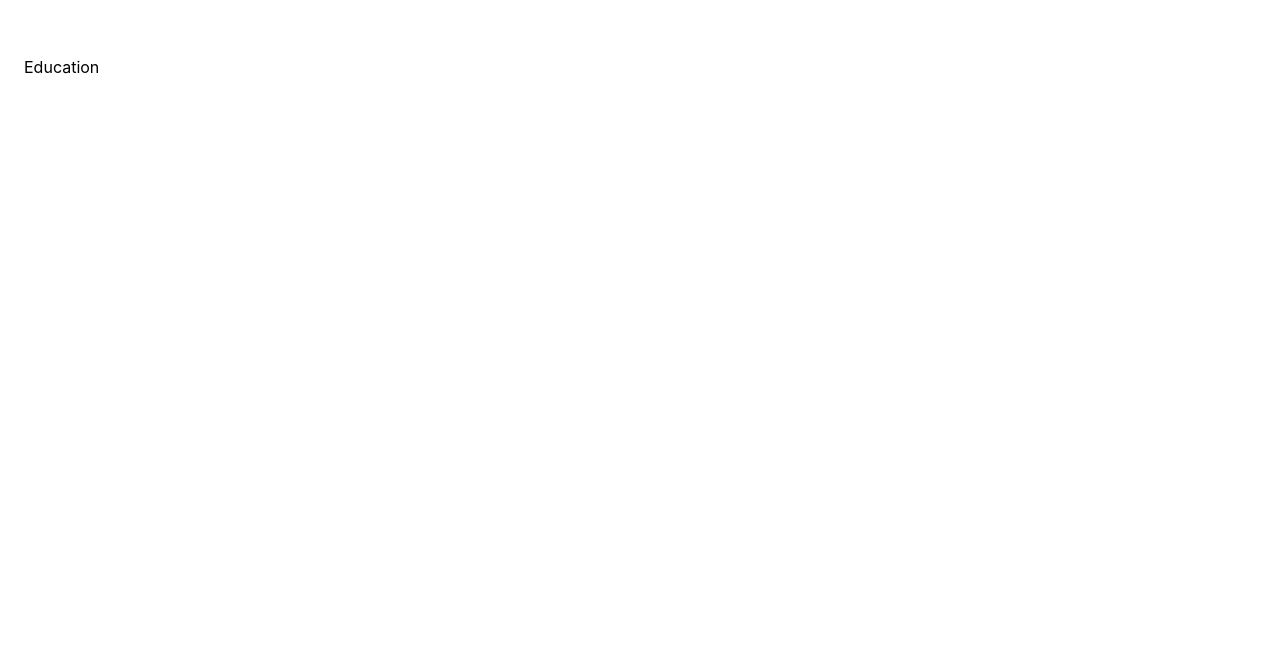
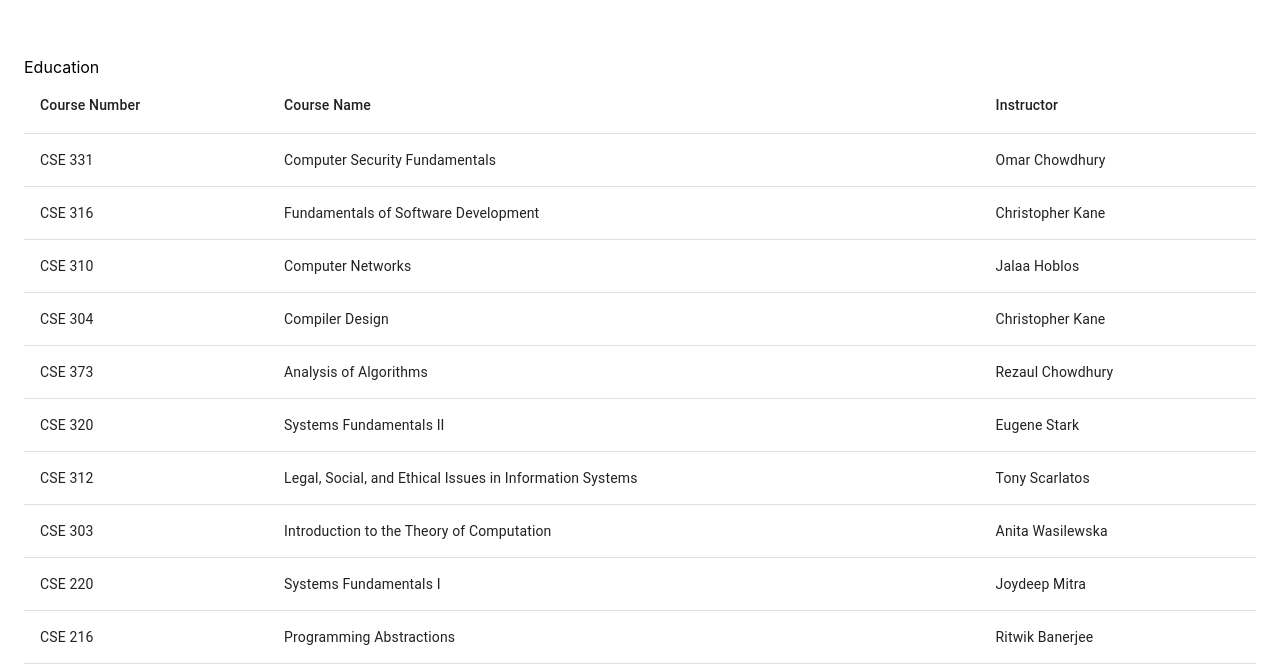
Before and after one commit to tiagowu/portfolio-website, a React (Create React App) app: page / in a window 1280 px wide. Shown: the part 1615-2280 px from the top of the page. Built offline with nearby package versions, Linux system fonts and the light colour scheme.

Commit message:
Add table to display course data

```diff
--- a/src/components/Education.jsx
+++ b/src/components/Education.jsx
@@ -1,12 +1,32 @@
 import React from "react";
+import coursesData from "../data/coursesData";
 
-import { Container } from "@mui/material";
+import { Container, Table, TableBody, TableCell, TableHead, TableRow } from "@mui/material";
 
 const Education = () => {
+  const sortedCoursesData = [...coursesData].reverse().sort((a, b) => (a.completed === b.completed ? 0 : a.completed ? 1 : -1));
   return (
     <>
-      <Container sx={{ height: "100vh", paddingTop: "72px" }} id="education">
+      <Container sx={{ paddingTop: "72px" }} id="education">
         Education
+        <Table>
+          <TableHead>
+            <TableRow>
+              <TableCell>Course Number</TableCell>
+              <TableCell>Course Name</TableCell>
+              <TableCell>Instructor</TableCell>
+            </TableRow>
+          </TableHead>
+          <TableBody>
+            {sortedCoursesData.map((course, index) => (
+              <TableRow key={index}>
+                <TableCell>{course.courseNumber}</TableCell>
+                <TableCell>{course.courseName}</TableCell>
+                <TableCell>{course.instructor}</TableCell>
+              </TableRow>
+            ))}
+          </TableBody>
+        </Table>
       </Container>
     </>
   );
```
